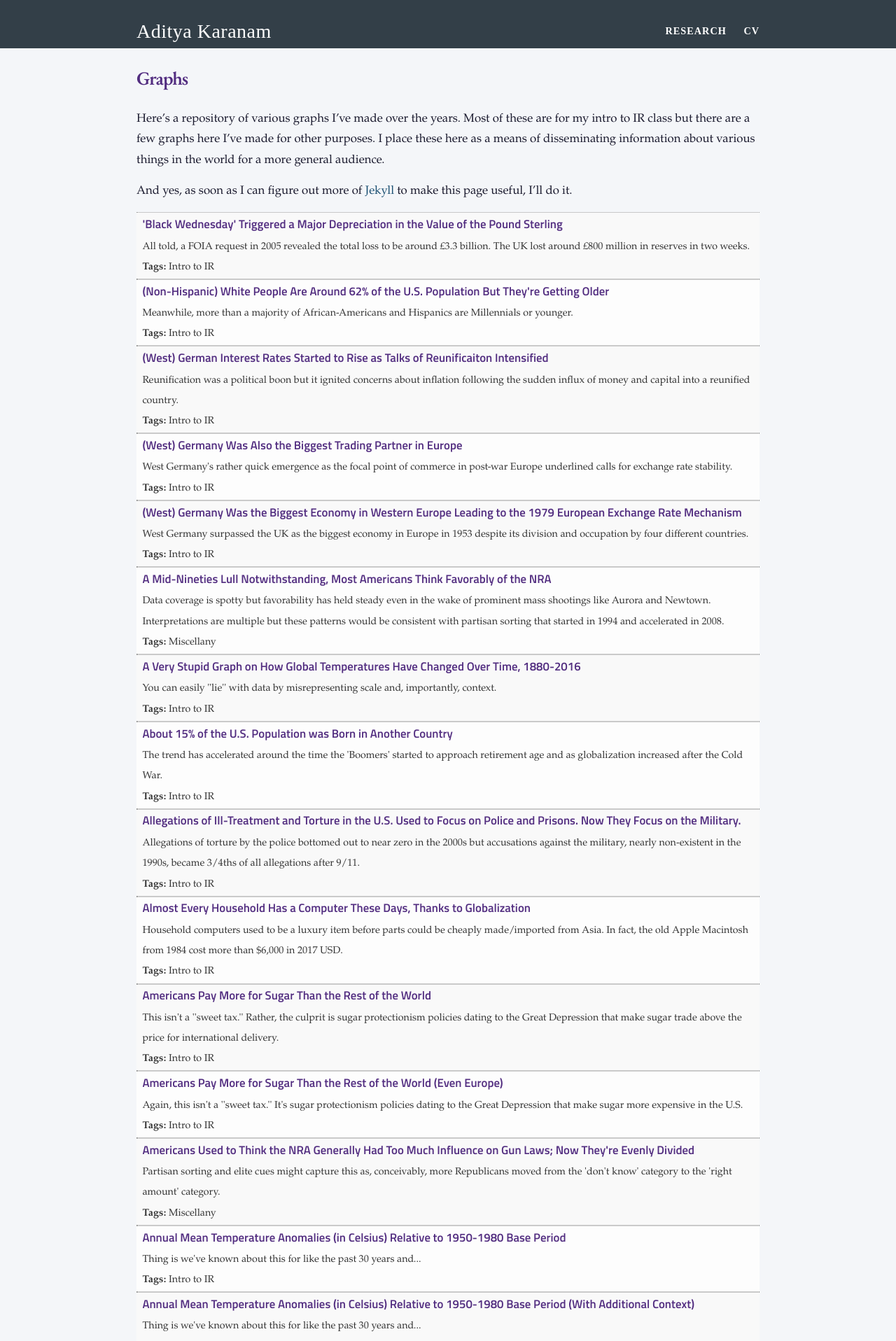
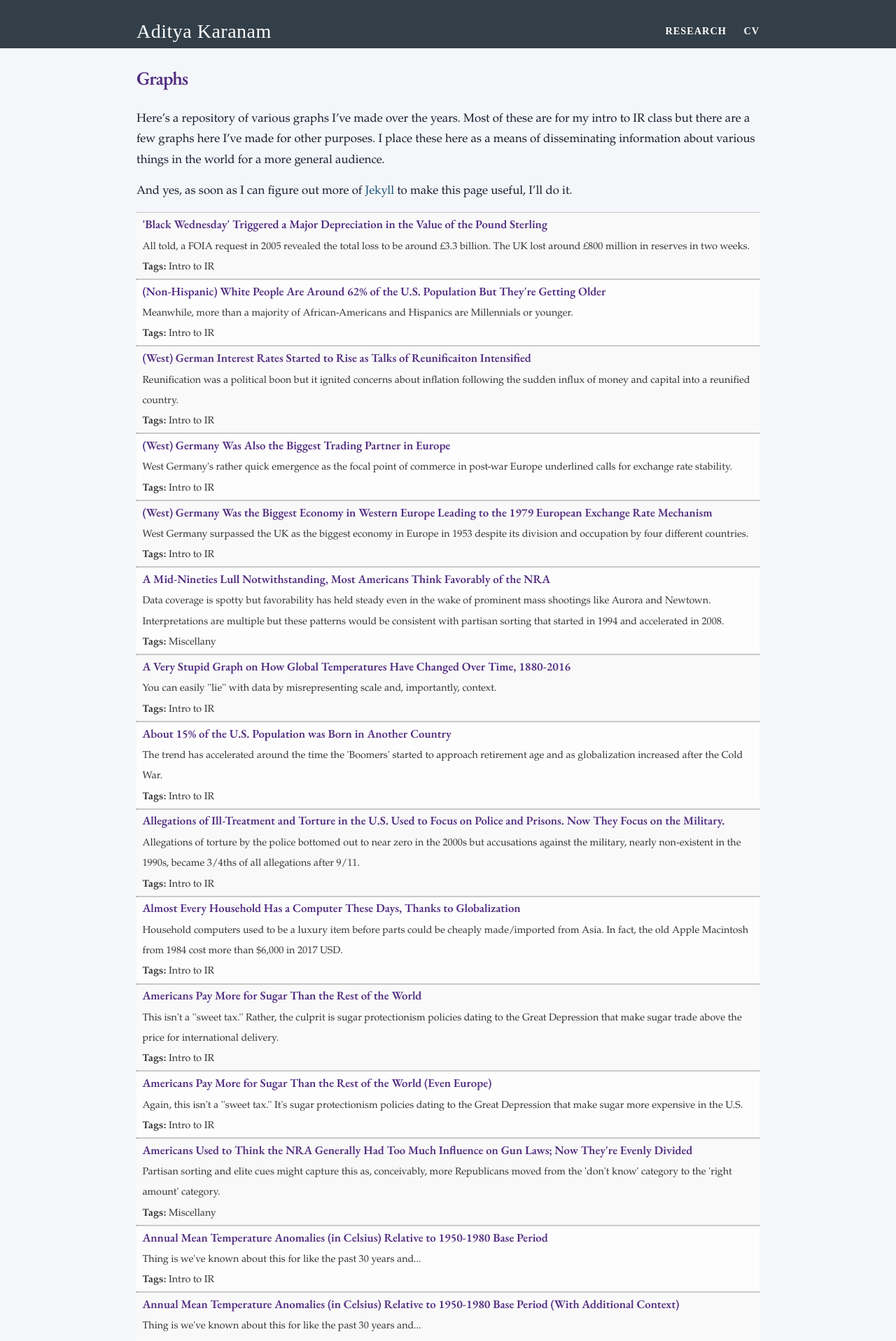
Before and after one commit to askaranam/askaranam.github.io, a Jekyll site: the page built from graphs.md, in a window 1280 px wide. Shown: the top 1916 px of the page at 70% size. Built offline with Jekyll 4.4.1, drawn with Linux system fonts in a browser that asks for light colours; nearby versions of some CDN libraries; some web fonts are replaced.

Commit message:
Update _layout.scss

```diff
--- a/_sass/_layout.scss
+++ b/_sass/_layout.scss
@@ -197,7 +197,7 @@ h1 /* .post-title */ {
     h2 {
 		font-family: 'EB Garamond', Garamond, Georgia, serif;
 	font-weight: 500;
-/*        font-size: 32px; */
+		font-size: 1.05em;
 
         @include media-query($on-laptop) {
 /*            font-size: 28px; */
@@ -249,7 +249,7 @@ ul.listing li.listing-item time {
 ul.listing li.listing-item a {
 	color: $clemson-purple;
 	font-weight: 400;
-	font-family: 'Titillium Web', sans-serif;
+	font-family: 'EB Garamond', Garamond, Georgia, serif;
 }
 
 
@@ -290,7 +290,7 @@ ul#archive li.alt {
 ul#archive li span a {
        color: $clemson-purple;
 	font-weight: bold;
-font-family: 'Titillium Web', sans-serif;
+font-family: 'EB Garamond', Garamond, Georgia, serif;
 }
 
 
```
